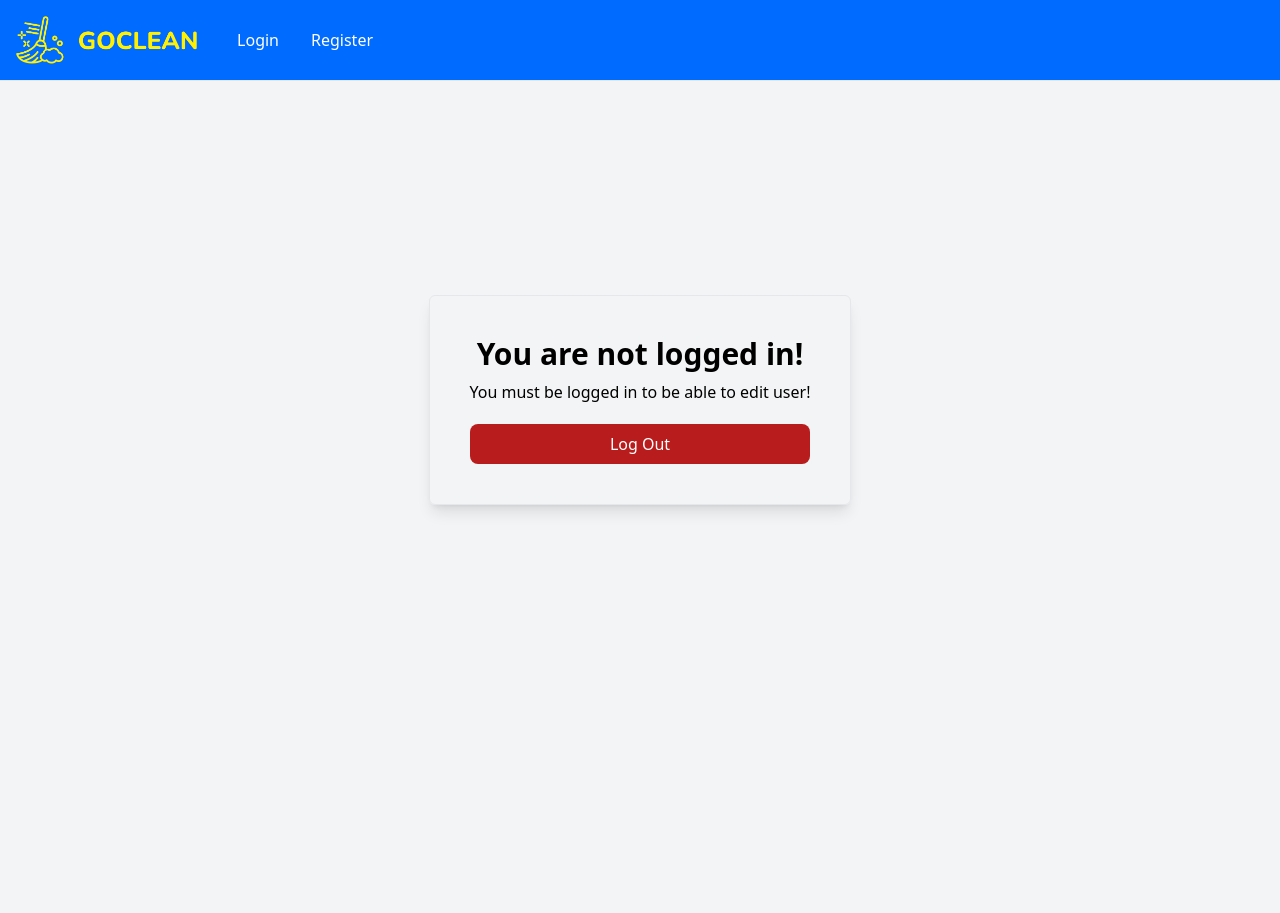
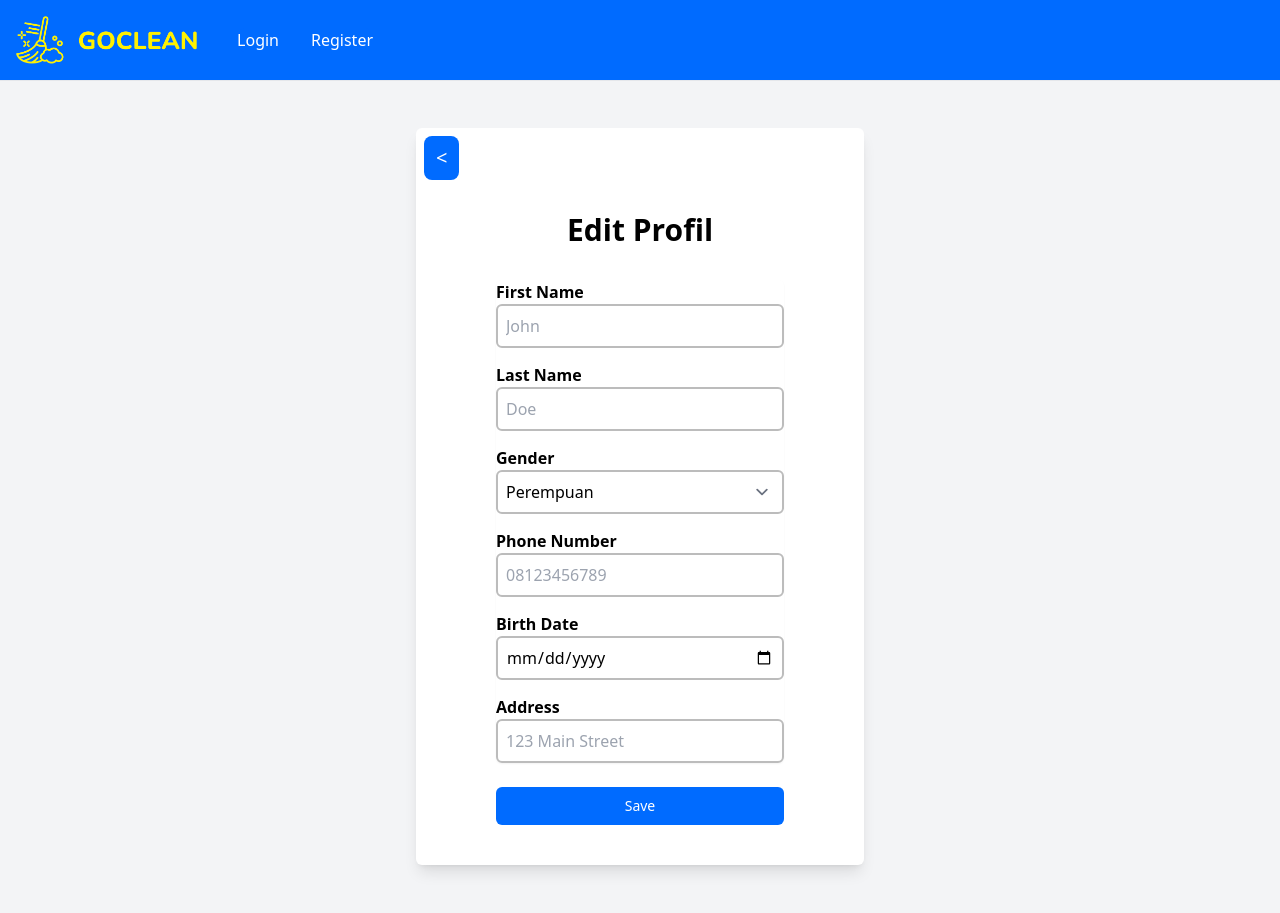
Before and after one commit to fakhrihabb/TK2, a Django app: template authentication/templates/edit_pengguna.html in a window 1280 px wide. Before the commit the page ends 512 px from the top, so only its background shows below. Run offline with Django 5.2, Linux system fonts and the light colour scheme; the template is opened without the code that fills it, so the values that code supplies are empty; some libraries are stand-ins or nearby versions.

Commit message:
koreksei edit pengguna

```diff
--- a/authentication/templates/edit_pekerja.html
+++ b/authentication/templates/edit_pekerja.html
@@ -4,6 +4,7 @@
 {% endblock meta %}
 {% block content %}
 {% include 'navbar.html' %}
+
 <div
   class="min-h-screen flex items-center justify-center bg-gray-100 py-12 px-4 sm:px-6 lg:px-8"
 >
--- a/authentication/templates/edit_pengguna.html
+++ b/authentication/templates/edit_pengguna.html
@@ -1,100 +1,133 @@
 {% extends 'base.html' %} {% block meta %}
 <title>Edit Profil</title>
 <meta name="viewport" content="width=device-width, initial-scale=1" />
-{% endblock meta %} {% block content %} {% include 'navbar.html' %}
-{% if user.is_authenticated and user.is_pengguna %}
+{% endblock meta %}
+{% block content %}
+{% include 'navbar.html' %}
+
 <div
   class="min-h-screen flex items-center justify-center bg-gray-100 py-12 px-4 sm:px-6 lg:px-8"
 >
   <div
     class="space-y-8 form-style bg-white mt-20 rounded-md border-gray-200 shadow-lg pb-10 w-full max-w-md"
   >
+    <button
+      class="mt-2 ml-2 text-white w-fit py-1 bg-[#006BFF] py-2 rounded-lg text-white hover:bg-[#FFF100] hover:text-[#006BFF] hover:shadow-md hover:-translate-y-0.5 transition duration-500"
+    >
+      <a
+        class="mx-3 text-white text-xl"
+        href="{% url 'authentication:register' %}"
+        ><</a
+      >
+    </button>
     <div class="px-10">
       <h2 class="mt-4 text-center text-3xl font-semibold text-black">
-        Edit profil
+        Edit Profil
       </h2>
-      <form class="mt-8 space-y-6 px-10" method="POST">
-        {% csrf_token %}
+      <form id="registrationForm" class="mt-8 space-y-6 px-10" method="POST">
+      {% csrf_token %}
         <input type="hidden" name="remember" value="true" />
         <div class="rounded-md shadow-sm -space-y-px">
-          {% for field in u_form %}
-          <div class="{% if not forloop.first %} mt-5 {% endif %}">
+          <div class="form-group">
             <label
-              for="{{ field.id_for_label }}"
+              for="first_name"
               class="mb-2 font-semibold text-black"
             >
-              {{ field.label }}
+              First Name
             </label>
             <div class="relative mb-4">
-              {{ field }}
+              <input type="text" class="form-control" name="first_name" id="first_name" placeholder="John" value="{{ user.name.split.0 }}">
               <div
                 class="absolute inset-y-0 right-0 pr-3 flex items-center pointer-events-none"
               >
-                {% if field.errors %}
-                <svg
-                  class="h-5 w-5 text-red-500"
-                  fill="currentColor"
-                  viewBox="0 0 20 20"
-                >
-                  <path
-                    fill-rule="evenodd"
-                    d="M18 10a8 8 0 11-16 0 8 8 0 0116 0zm-7 4a1 1 0 11-2 0 1 1 0 012 0zm-1-9a1 1 0 00-1 1v4a1 1 0 102 0V6a1 1 0 00-1-1z"
-                    clip-rule="evenodd"
-                  ></path>
-                </svg>
-                {% endif %}
               </div>
             </div>
-            {% if field.errors %} {% for error in field.errors %}
-            <p class="mt-1 text-sm text-red-600">{{ error }}</p>
-            {% endfor %} {% endif %}
           </div>
-          {% endfor %} {% for field in p_form %}
-          <div class="{% if not forloop.first %} mt-5 {% endif %}">
+          <div class="form-group mt-5">
             <label
-              for="{{ field.id_for_label }}"
+              for="last_name"
               class="mb-2 font-semibold text-black"
             >
-              {{ field.label }}
+              Last Name
             </label>
             <div class="relative mb-4">
-              {{ field }}
+              <input type="text" class="form-control" name="last_name" id="last_name" placeholder="Doe" value="{{ user.name.split.1 }}">
               <div
                 class="absolute inset-y-0 right-0 pr-3 flex items-center pointer-events-none"
               >
-                {% if field.errors %}
-                <svg
-                  class="h-5 w-5 text-red-500"
-                  fill="currentColor"
-                  viewBox="0 0 20 20"
-                >
-                  <path
-                    fill-rule="evenodd"
-                    d="M18 10a8 8 0 11-16 0 8 8 0 0116 0zm-7 4a1 1 0 11-2 0 1 1 0 012 0zm-1-9a1 1 0 00-1 1v4a1 1 0 102 0V6a1 1 0 00-1-1z"
-                    clip-rule="evenodd"
-                  ></path>
-                </svg>
-                {% endif %}
               </div>
             </div>
-            {% if field.errors %} {% for error in field.errors %}
-            <p class="mt-1 text-sm text-red-600">{{ error }}</p>
-            {% endfor %} {% endif %}
           </div>
-          {% endfor %}
+          <div class="form-group mt-5">
+            <label
+              for="gender"
+              class="mb-2 font-semibold text-black"
+            >
+              Gender
+            </label>
+            <div class="relative mb-4">
+              <select class="form-control" id="gender" name="gender">
+                {% if user.gender == 'L' %}
+                <option value="L" selected="selected">Laki-laki</option>
+                <option value="P">Perempuan</option>
+                {% else %}
+                <option value="L">Laki-laki</option>
+                <option value="P" selected="selected">Perempuan</option>
+                {% endif %}
+              </select>
+              <div
+                class="absolute inset-y-0 right-0 pr-3 flex items-center pointer-events-none"
+              >
+              </div>
+            </div>
+          </div>
+          <div class="form-group mt-5">
+            <label
+              for="phone_number"
+              class="mb-2 font-semibold text-black"
+            >
+              Phone Number
+            </label>
+            <div class="relative mb-4">
+              <input type="text" class="form-control" name="phone_number" id="phone_number" placeholder="08123456789" value="{{ user.phone_number }}">
+              <div
+                class="absolute inset-y-0 right-0 pr-3 flex items-center pointer-events-none"
+              >
+              </div>
+            </div>
+          </div>
+          <div class="form-group mt-5">
+            <label
+              for="birth_date"
+              class="mb-2 font-semibold text-black"
+            >
+              Birth Date
+            </label>
+            <div class="relative mb-4">
+              <input type="date" class="form-control" name="birth_date" id="birth_date" value="{{ user.birth_date|stringformat:"s" }}">
+              <div
+                class="absolute inset-y-0 right-0 pr-3 flex items-center pointer-events-none"
+              >
+              </div>
+            </div>
+          </div>
+          <div class="form-group mt-5">
+            <label
+              for="address"
+              class="mb-2 font-semibold text-black"
+            >
+              Address
+            </label>
+            <div class="relative mb-4">
+              <input type="text" class="form-control" name="address" id="address" placeholder="123 Main Street" value="{{ user.address }}">
+              <div
+                class="absolute inset-y-0 right-0 pr-3 flex items-center pointer-events-none"
+              >
+              </div>
+            </div>
+          </div>
         </div>
-
-        <div>
-          <button
-            type="submit"
-            class="group relative w-full flex justify-center py-2 px-4 border border-transparent text-sm font-medium rounded-md text-white bg-[#006BFF] py-2 rounded-lg text-white hover:bg-[#FFF100] hover:text-[#006BFF] hover:shadow-md hover:-translate-y-0.5 transition duration-500"
-          >
-            Simpan
-          </button>
-        </div>
-      </form>
-
-      {% if messages %}
+        {% if messages %}
       <div class="mt-4">
         {% for message in messages %}
         <div
@@ -106,51 +139,16 @@
         {% endfor %}
       </div>
       {% endif %}
+        <div>
+          <button
+            type="submit"
+            class="group relative w-full flex justify-center py-2 px-4 border border-transparent text-sm font-medium rounded-md text-white bg-[#006BFF] py-2 rounded-lg text-white hover:bg-[#FFF100] hover:text-[#006BFF] hover:shadow-md hover:-translate-y-0.5 transition duration-500"
+          >
+            Save
+          </button>
+        </div>
+      </form>
     </div>
   </div>
 </div>
-{% elif user.is_authenticated %}
-<div
-  class="flex align-center justify-center min-w-screen min-h-screen bg-gray-100"
->
-  <div
-    class="flex flex-col align-center justify-center min-w-screen min-h-screen"
-  >
-    <div class="shadow-lg p-10 border border-gray-200 rounded-md">
-      <h1 class="text-3xl text-center font-semibold">Anda bukan pengguna!</h1>
-      <p class="text-center font-regular mt-2">
-        Anda tidak seharusnya mengakses url ini!
-      </p>
-      <div class="flex flex-col pt-5 text-center">
-        <a
-          href="{% url 'authentication:update_pekerja' %}"
-          class="bg-[#006BFF] py-2 rounded-lg text-white hover:bg-blue-800 hover:shadow-md hover:-translate-y-0.5 transition duration-500"
-          ><button>Edit profil pekerja</button></a
-        >
-      </div>
-    </div>
-  </div>
-</div>
-{% else %}
-<div
-  class="flex align-center justify-center min-w-screen min-h-screen bg-gray-100"
->
-  <div
-    class="flex flex-col align-center justify-center min-w-screen min-h-screen"
-  >
-    <div class="shadow-lg p-10 border border-gray-200 rounded-md">
-      <h1 class="text-3xl text-center font-semibold">You are not logged in!</h1>
-      <p class="text-center font-regular mt-2">
-        You must be logged in to be able to edit user!
-      </p>
-      <div class="flex flex-col pt-5 text-center">
-        <a
-          href="{% url 'authentication:logout' %}"
-          class="bg-red-700 py-2 rounded-lg text-white hover:bg-red-900 hover:shadow-md hover:-translate-y-0.5 transition duration-500"
-          ><button>Log Out</button></a
-        >
-      </div>
-    </div>
-  </div>
-</div>
-{% endif %} {% endblock content %}
+{% endblock content %}
--- a/main/views.py
+++ b/main/views.py
@@ -2,9 +2,11 @@ import psycopg2
 from django.conf import settings
 from django.shortcuts import render, redirect
 import logging
+
+from authentication.views import login_required, get_user
+
 logger = logging.getLogger(__name__)
 
-from authentication.views import get_user, login, login_required
 
 
 # Fungsi untuk mendapatkan koneksi database PostgreSQL
```
Also changed, not shown: subkategori_layanan/views.py (+59 -41 lines).
